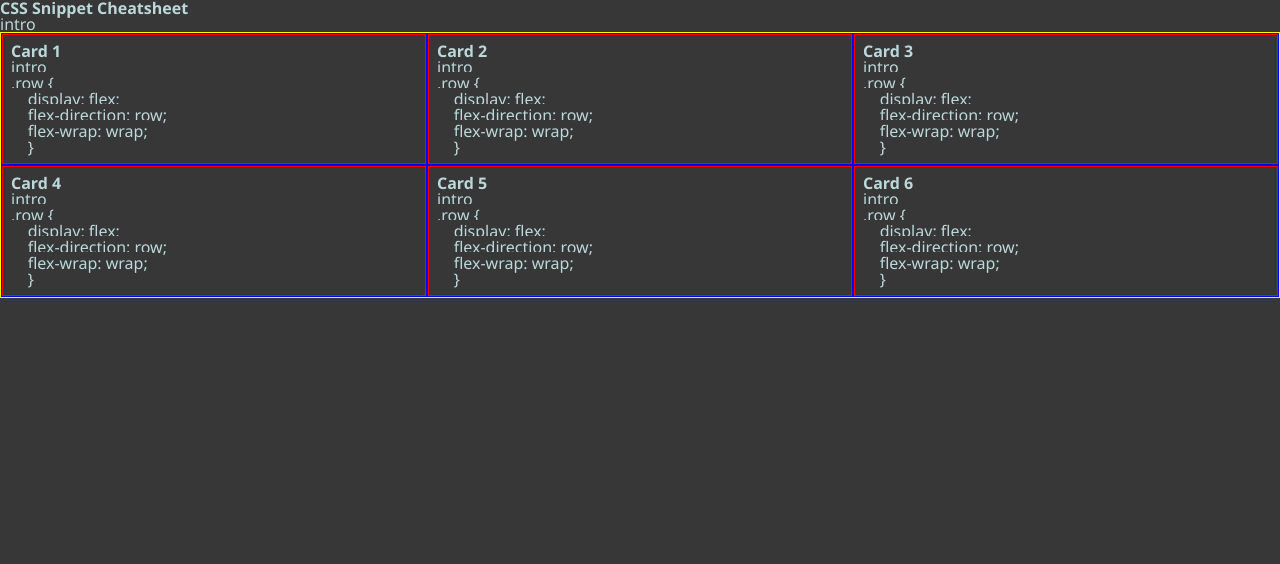
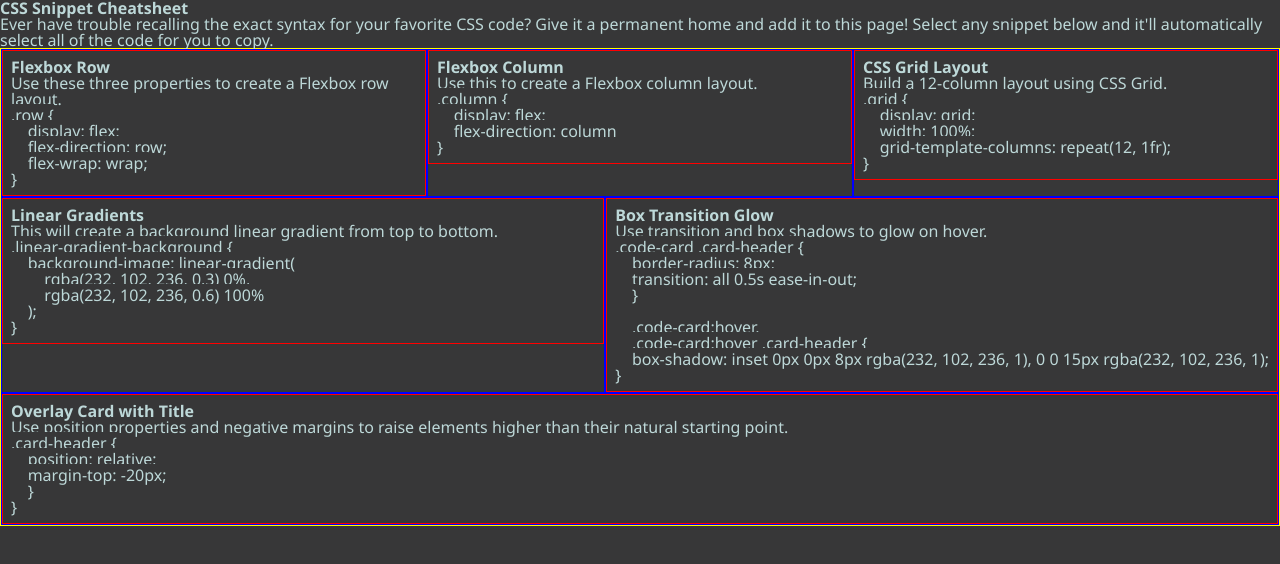
Before and after one commit to AtlantaBlack/Flexbox-Cheatsheet, a plain HTML site: page index.html in a window 1280 px wide. Drawn offline with Linux system fonts and the light colour scheme.

Commit message:
replaced placeholder text with content

```diff
--- a/index.html
+++ b/index.html
@@ -18,15 +18,16 @@
   <!-- Body -->
   <main>
     <h1>CSS Snippet Cheatsheet</h1>
-    <p>intro</p>
+
+    <p>Ever have trouble recalling the exact syntax for your favorite CSS code? Give it a permanent home and add it to this page! Select any snippet below and it'll automatically select all of the code for you to copy.</p>
 
     <section class="row">
 
         <!-- box 1 -->
         <div class="card-container">
             <div class="card">
-                <h2>Card 1</h2>
-                <p>intro</p>
+                <h2>Flexbox Row</h2>
+                <p>Use these three properties to create a Flexbox row layout.</p>
                 <pre><code>.row {
     display: flex;
     flex-direction: row;
@@ -38,12 +39,11 @@
         <!-- box 2 -->
         <div class="card-container">
             <div class="card">
-                <h2>Card 2</h2>
-                <p>intro</p>
-                <pre><code>.row {
+                <h2>Flexbox Column</h2>
+                <p>Use this to create a Flexbox column layout.</p>
+                <pre><code>.column {
     display: flex;
-    flex-direction: row;
-    flex-wrap: wrap;
+    flex-direction: column
 }</code></pre>
             </div>
         </div>
@@ -51,12 +51,12 @@
         <!-- box 3 -->
         <div class="card-container">
             <div class="card">
-                <h2>Card 3</h2>
-                <p>intro</p>
-                <pre><code>.row {
-    display: flex;
-    flex-direction: row;
-    flex-wrap: wrap;
+                <h2>CSS Grid Layout</h2>
+                <p>Build a 12-column layout using CSS Grid.</p>
+                <pre><code>.grid {
+    display: grid;
+    width: 100%;
+    grid-template-columns: repeat(12, 1fr);
 }</code></pre>
             </div>
         </div>
@@ -64,12 +64,13 @@
         <!-- box 4 -->
         <div class="card-container">
             <div class="card">
-                <h2>Card 4</h2>
-                <p>intro</p>
-                <pre><code>.row {
-    display: flex;
-    flex-direction: row;
-    flex-wrap: wrap;
+                <h2>Linear Gradients</h2>
+                <p>This will create a background linear gradient from top to bottom.</p>
+                <pre><code>.linear-gradient-background {
+    background-image: linear-gradient(
+        rgba(232, 102, 236, 0.3) 0%,
+        rgba(232, 102, 236, 0.6) 100%
+    );
 }</code></pre>
             </div>
         </div>
@@ -77,12 +78,16 @@
         <!-- box 5 -->
         <div class="card-container">
             <div class="card">
-                <h2>Card 5</h2>
-                <p>intro</p>
-                <pre><code>.row {
-    display: flex;
-    flex-direction: row;
-    flex-wrap: wrap;
+                <h2>Box Transition Glow</h2>
+                <p>Use transition and box shadows to glow on hover.</p>
+                <pre><code>.code-card .card-header {
+    border-radius: 8px;
+    transition: all 0.5s ease-in-out;
+    }
+
+    .code-card:hover,
+    .code-card:hover .card-header {
+    box-shadow: inset 0px 0px 8px rgba(232, 102, 236, 1), 0 0 15px rgba(232, 102, 236, 1);
 }</code></pre>
             </div>
         </div>
@@ -90,12 +95,12 @@
         <!-- box 6 -->
         <div class="card-container">
             <div class="card">
-                <h2>Card 6</h2>
-                <p>intro</p>
-                <pre><code>.row {
-    display: flex;
-    flex-direction: row;
-    flex-wrap: wrap;
+                <h2>Overlay Card with Title</h2>
+                <p>Use position properties and negative margins to raise elements higher than their natural starting point.</p>
+                <pre><code>.card-header {
+    position: relative;
+    margin-top: -20px;
+    }
 }</code></pre>
             </div>
         </div>
```
Lines whose indentation alone changed are shown as unchanged.
